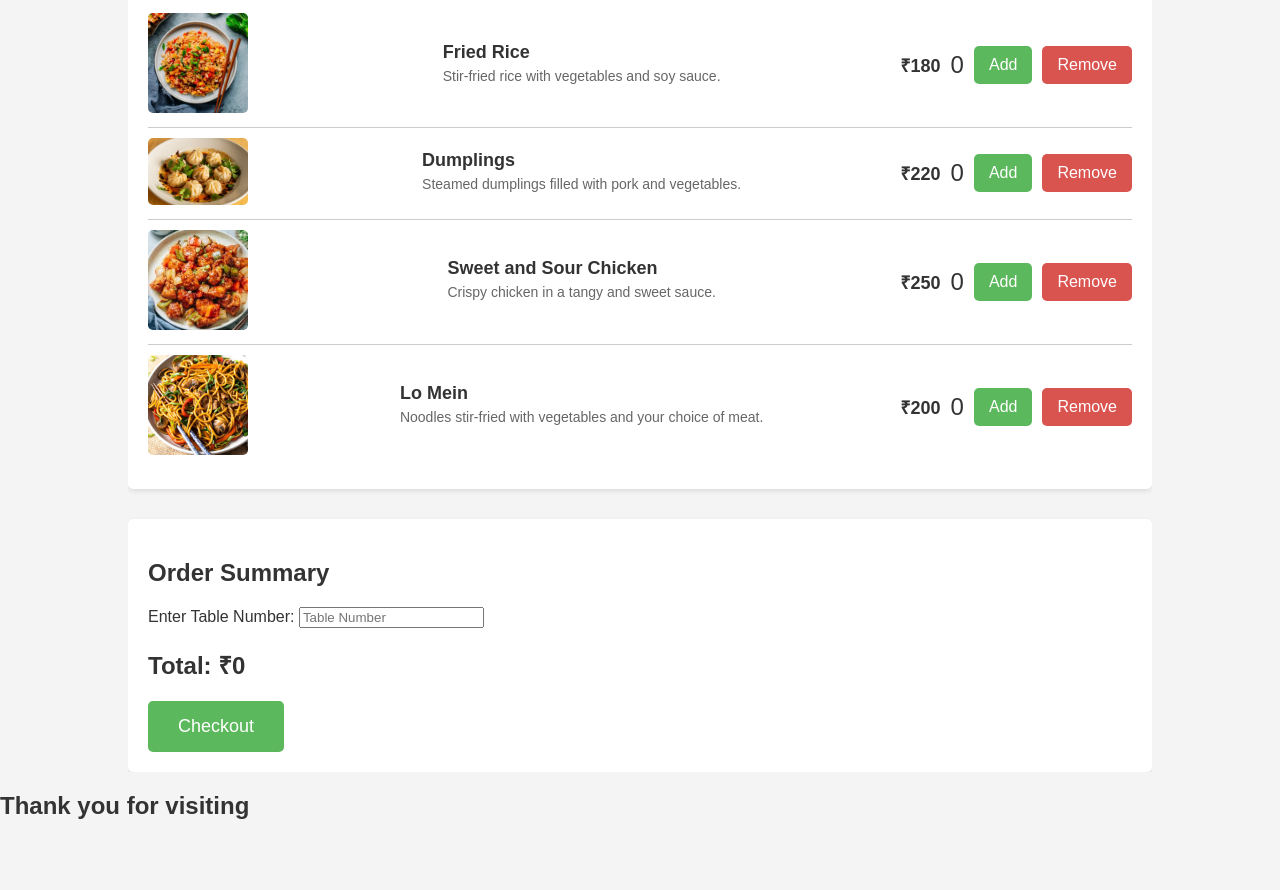
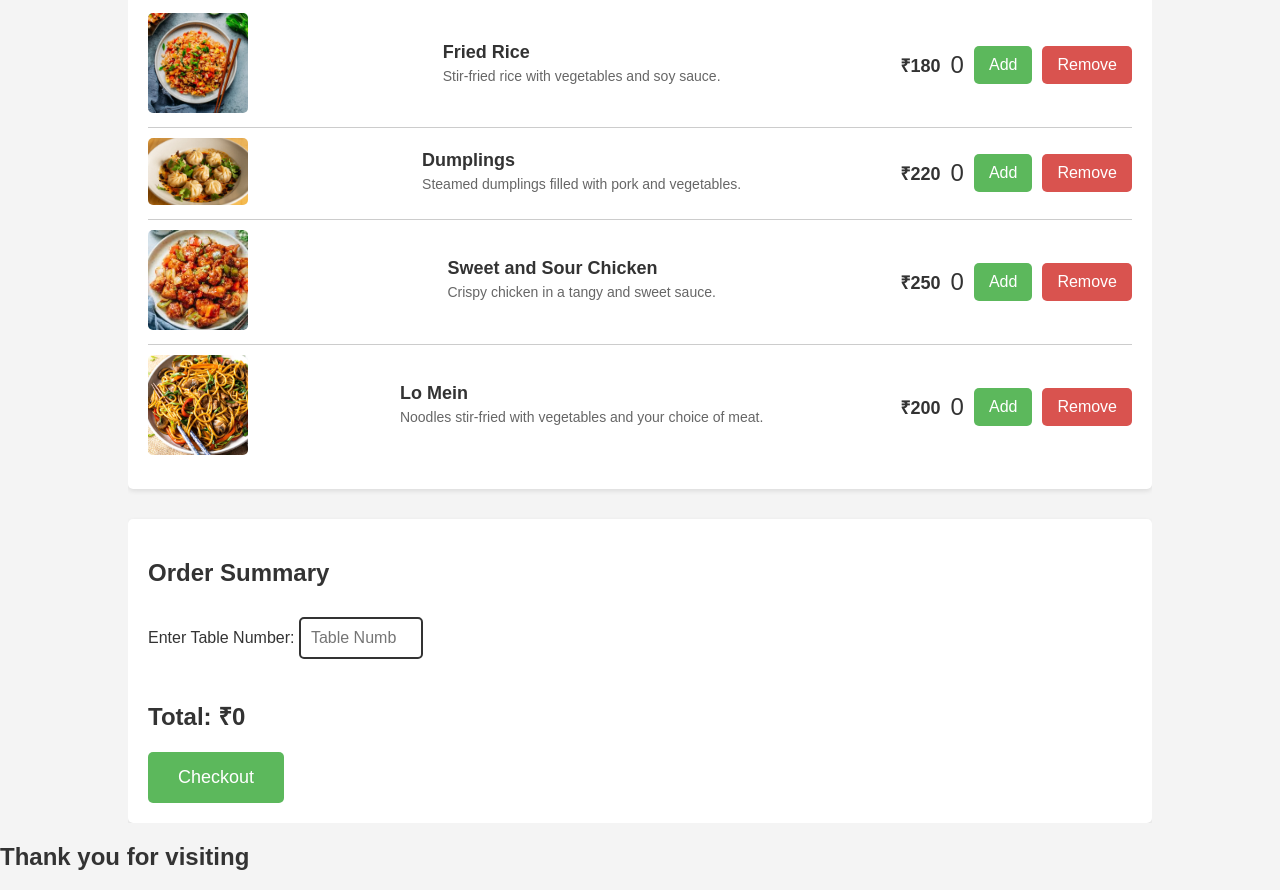
Before and after one commit to VRok123/MPR-Project, a plain HTML site: page menu.html in a window 1280 px wide. Shown: the part 2012-2902 px from the top of the page. Before the commit the page ends 2851 px from the top, so only its background shows below. Drawn offline with Linux system fonts and the light colour scheme.

Commit message:
Update styles.css

```diff
--- a/styles.css
+++ b/styles.css
@@ -151,6 +151,22 @@ header p {
     margin-bottom: 20px;
 }
 
+#table-number {
+    padding: 10px;
+    font-size: 16px;
+    width: 100px;
+    border: 2px solid #333;
+    border-radius: 5px;
+    text-align: center;
+    margin-top: 10px;
+    margin-bottom: 20px;
+}
+#table-number:focus {
+    outline: none;
+    border-color: #28a745;
+    box-shadow: 0 0 5px #28a745;
+}
+
 #checkout-btn {
     background-color: #5cb85c;
     color: #fff;
@@ -165,6 +181,7 @@ header p {
 #checkout-btn:hover {
     background-color: #4cae4c;
 }
+
 
 /* Responsive Design */
 @media (max-width: 768px) {
```
